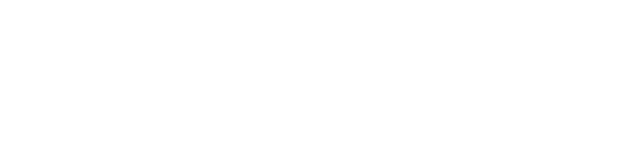
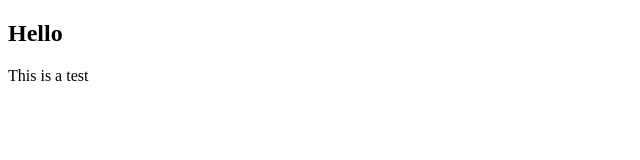
Before and after one commit to strael1/testt, a plain HTML site: page index.html in a window 1280 px wide. Shown: the whole page, without its empty margins (0-640 px from the left). Drawn offline with Linux system fonts and the light colour scheme.

Commit message:
Pagina atualizada com sucesso

```diff
--- a/index.html
+++ b/index.html
@@ -6,6 +6,9 @@
 	<title>Document</title>
 </head>
 <body>
-
+	<div>
+		<h2>Hello</h2>
+		<p>This is a test</p>
+	</div>
 </body>
 </html>
```
